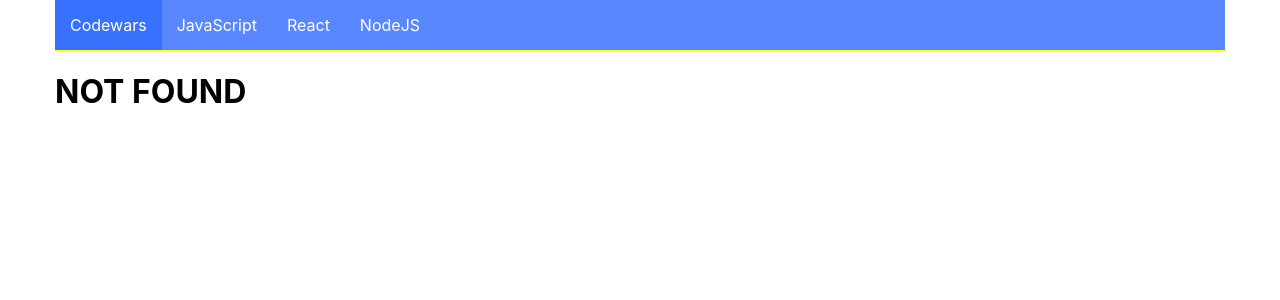
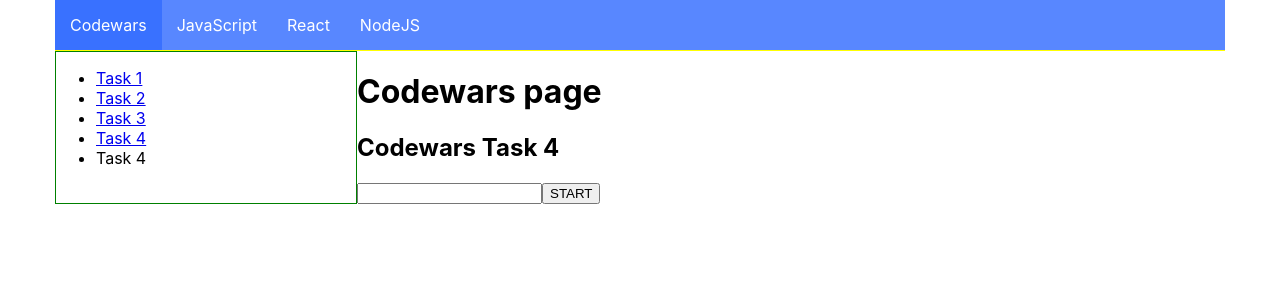
Before and after one commit to Fluebubble/study-space, a React (Create React App) app: page /codewars/task4 in a window 1280 px wide. Before the commit this address had no page. Shown: the top 300 px of the page. Built offline with nearby package versions, Linux system fonts and the light colour scheme.

Commit message:
credit card codewars task finished

```diff
--- a/src/components/App.jsx
+++ b/src/components/App.jsx
@@ -4,6 +4,7 @@
 import { Task1 } from './pages/Codewars/Task1/Task1';
 import { Task2 } from './pages/Codewars/Task2/Task2';
 import { Task3 } from './pages/Codewars/Task3/Task3';
+import { Task4 } from './pages/Codewars/Task4/Task4';
 import JavaScript from './pages/JavaScript/JavaScript';
 import { Module6 } from './pages/JavaScript/Module6/Module6';
 import NodeJs from './pages/NodeJs/NodeJs';
@@ -19,6 +20,7 @@
             <Route path="task1" element={<Task1 />} />
             <Route path="task2" element={<Task2 />} />
             <Route path="task3" element={<Task3 />} />
+            <Route path="task4" element={<Task4 />} />
           </Route>
           <Route path="javascript" element={<JavaScript />}>
             <Route path="module-6" element={<Module6 />} />
--- a/src/components/pages/Codewars/Codewars.jsx
+++ b/src/components/pages/Codewars/Codewars.jsx
@@ -15,6 +15,9 @@
           <li>
             <NavLink to="task3">Task 3</NavLink>
           </li>
+          <li>
+            <NavLink to="task4">Task 4</NavLink>
+          </li>
           <li>Task 4</li>
         </ul>
       </Navigation>
--- /dev/null
+++ b/src/components/pages/Codewars/Task4/Task4.jsx
@@ -0,0 +1,31 @@
+import { useState } from 'react';
+
+export const Task4 = () => {
+  const [text, setText] = useState('');
+
+  const maskify = string => {
+    const arrFromString = string.split('');
+    if (arrFromString.length > 4) {
+      for (let i = 0; i < arrFromString.length - 4; i++) {
+        arrFromString[i] = '#';
+      }
+    }
+    return arrFromString.join('');
+  };
+
+  const handleSubmit = e => {
+    e.preventDefault();
+    setText(maskify(e.target.elements.text.value));
+  };
+  // console.log(maskify('Alexx'));
+  return (
+    <>
+      <h2>Codewars Task 4</h2>
+      <h3>{text}</h3>
+      <form onSubmit={handleSubmit}>
+        <input type="text" name="text" />
+        <button type="submit">START</button>
+      </form>
+    </>
+  );
+};
```
